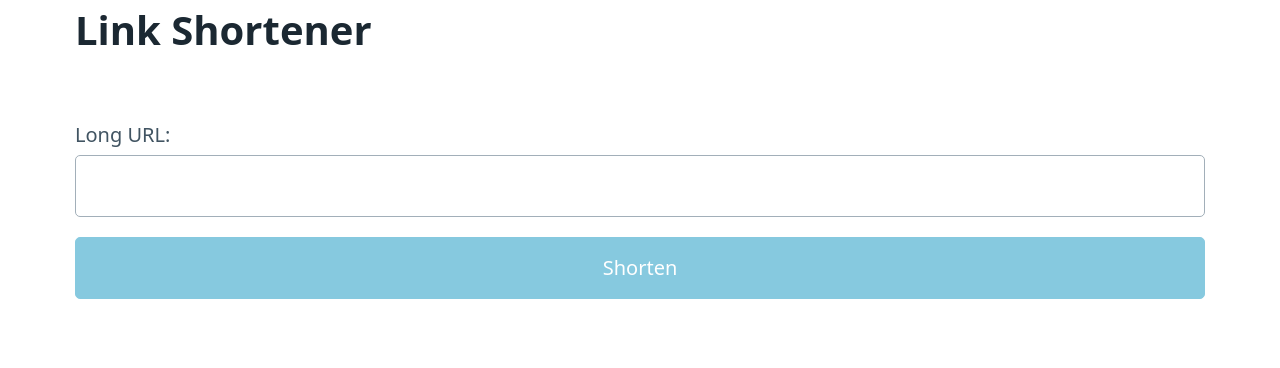
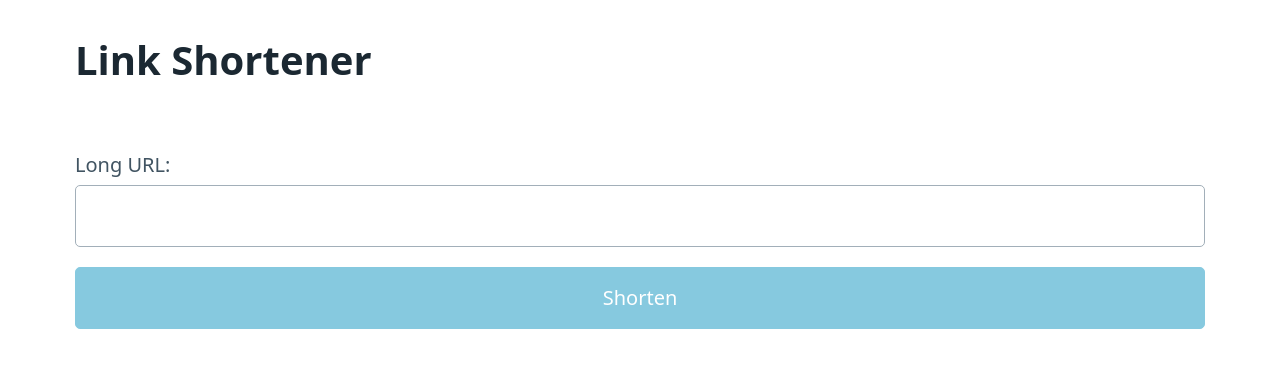
Before and after one commit to tom-ai/link-shortener, a React (Create React App) app: page / in a window 1280 px wide. Shown: the top 368 px of the page. Built offline with nearby package versions, Linux system fonts and the light colour scheme.

Commit message:
add padding to title

```diff
--- a/src/App.js
+++ b/src/App.js
@@ -2,7 +2,7 @@ import Shortener from './components/Shortener';
 
 export default function App() {
   return (
-    <main className="container">
+    <main className="container" style={{ paddingTop: '1.5rem' }}>
       <h1>Link Shortener</h1>
       <Shortener />
     </main>
```
